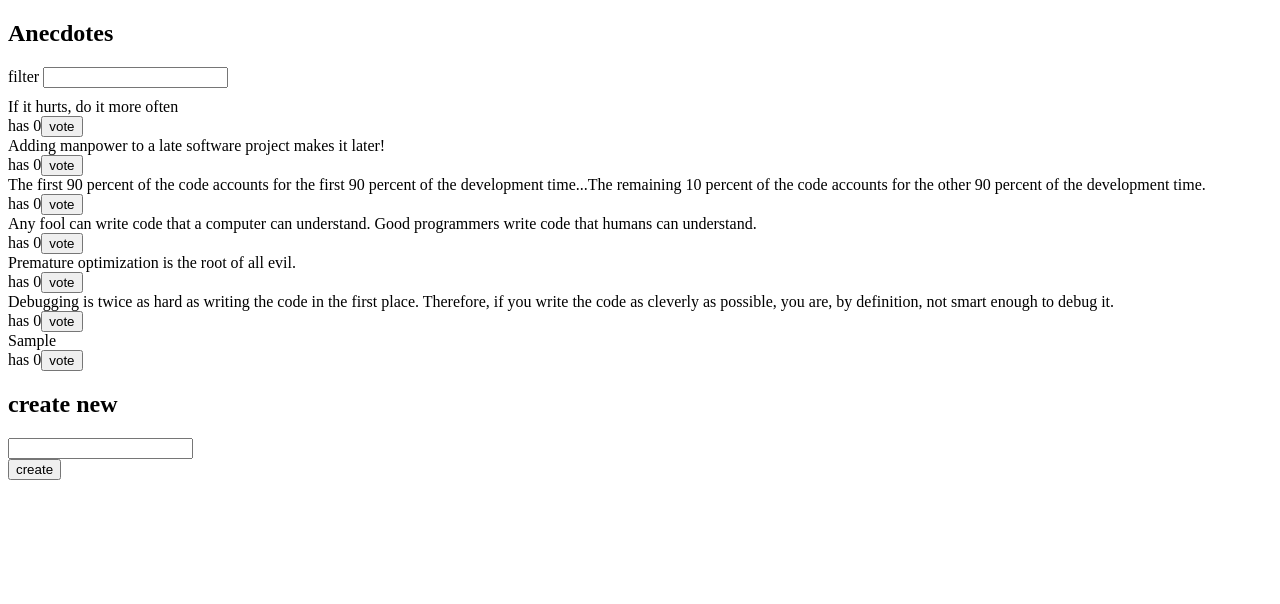
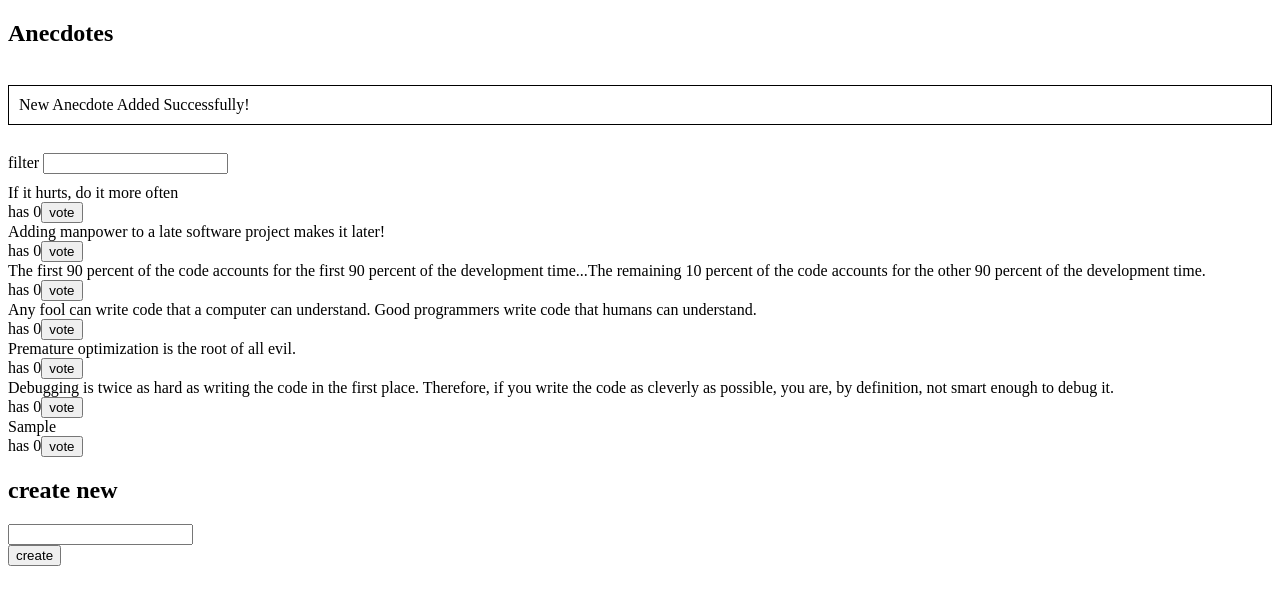
Before and after one commit to abdullah0x5c/Full-Stack-Open, a React (Vite) app in the folder Week6/redux-anecdotes/: page / in a window 1280 px wide. Both pictures are taken after typing "Sample" into the empty fields and a click on the button "create". Shown: the top 604 px of the page. Built offline with nearby package versions, Linux system fonts and the light colour scheme.

Commit message:
6.12 Anecdotes, step 10 && 6.13 Anecdotes, step 11

```diff
--- a/Week6/redux-anecdotes/src/App.jsx
+++ b/Week6/redux-anecdotes/src/App.jsx
@@ -1,12 +1,16 @@
 import { useSelector, useDispatch } from 'react-redux'
 import AnecdoteList from './components/AnecdoteList'
 import AnecdoteForm from './components/AnecdoteForm'
+import Notification from './components/Notification'
 
 
 const App = () => {
   return (
     <div>
       <h2>Anecdotes</h2>
+      <br></br>
+      <Notification />
+      <br></br>
       <AnecdoteList />
       <AnecdoteForm />
     </div>
--- a/Week6/redux-anecdotes/src/components/Notification.jsx
+++ b/Week6/redux-anecdotes/src/components/Notification.jsx
@@ -1,3 +1,5 @@
+import { useSelector } from "react-redux";
+
 const Notification = () => {
   const style = {
     border: 'solid',
@@ -6,7 +8,12 @@ const Notification = () => {
     marginBottom: 10
   }
 
-  return <div style={style}>render here notification...</div>
+  const notificationMessage = useSelector(state => state.notification)
+
+  const emptyNotification = ( <></> )
+  const notification = (<div style={style}> {notificationMessage} </div>)
+
+  return notificationMessage.length > 0? notification: emptyNotification
 }
 
 export default Notification
--- a/Week6/redux-anecdotes/src/store.jsx
+++ b/Week6/redux-anecdotes/src/store.jsx
@@ -2,10 +2,12 @@ import { configureStore } from '@reduxjs/toolkit'
 
 import reducer from './reducers/anecdoteReducer'
 import filterReducer from './reducers/filterReducer'
+import notificationReducer from './reducers/notificationReducer'
 
 export const store = configureStore({
   reducer: {
     anecdotes: reducer,
-    filter: filterReducer
+    filter: filterReducer,
+    notification: notificationReducer
   }
 })
```
